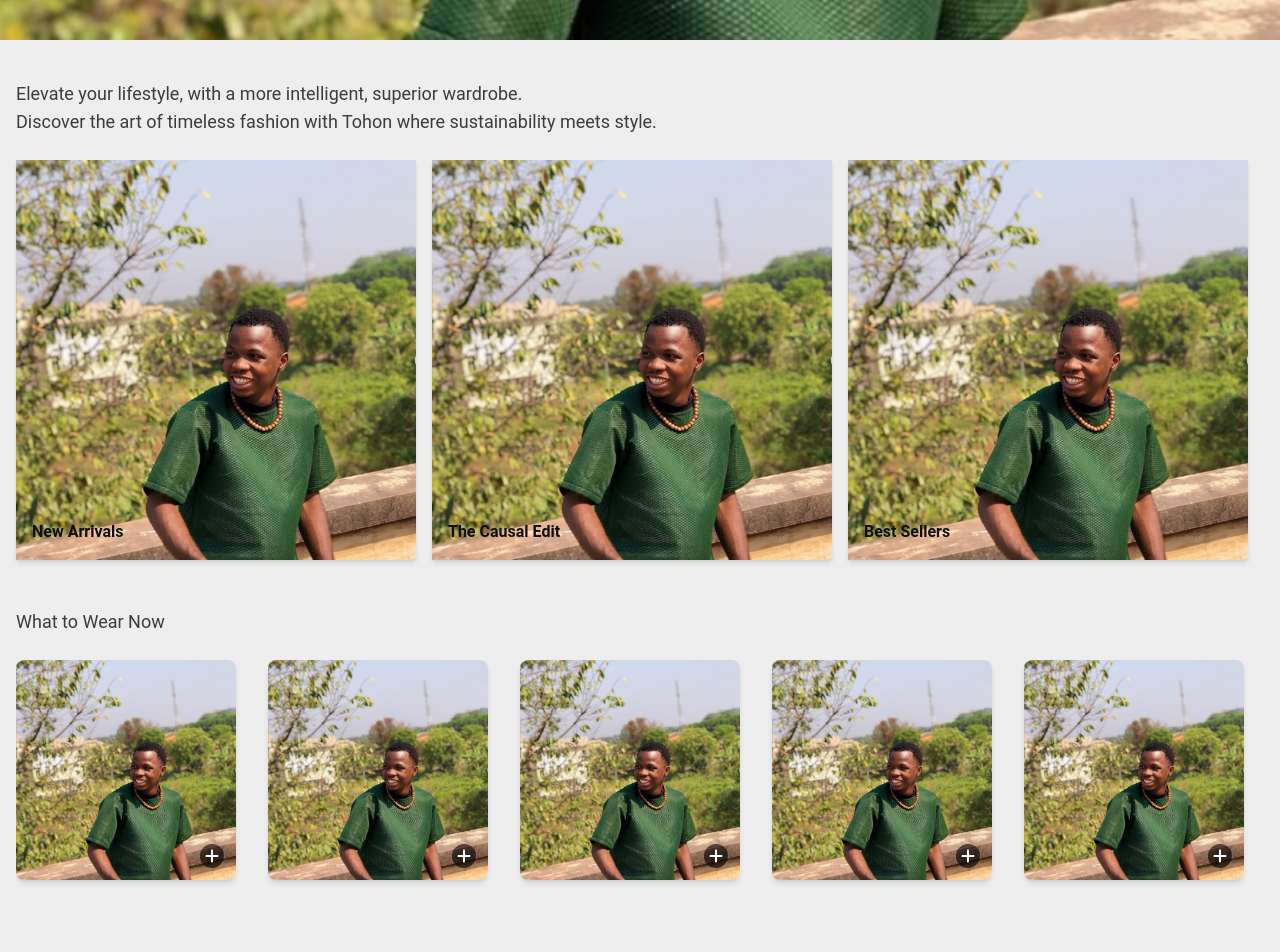
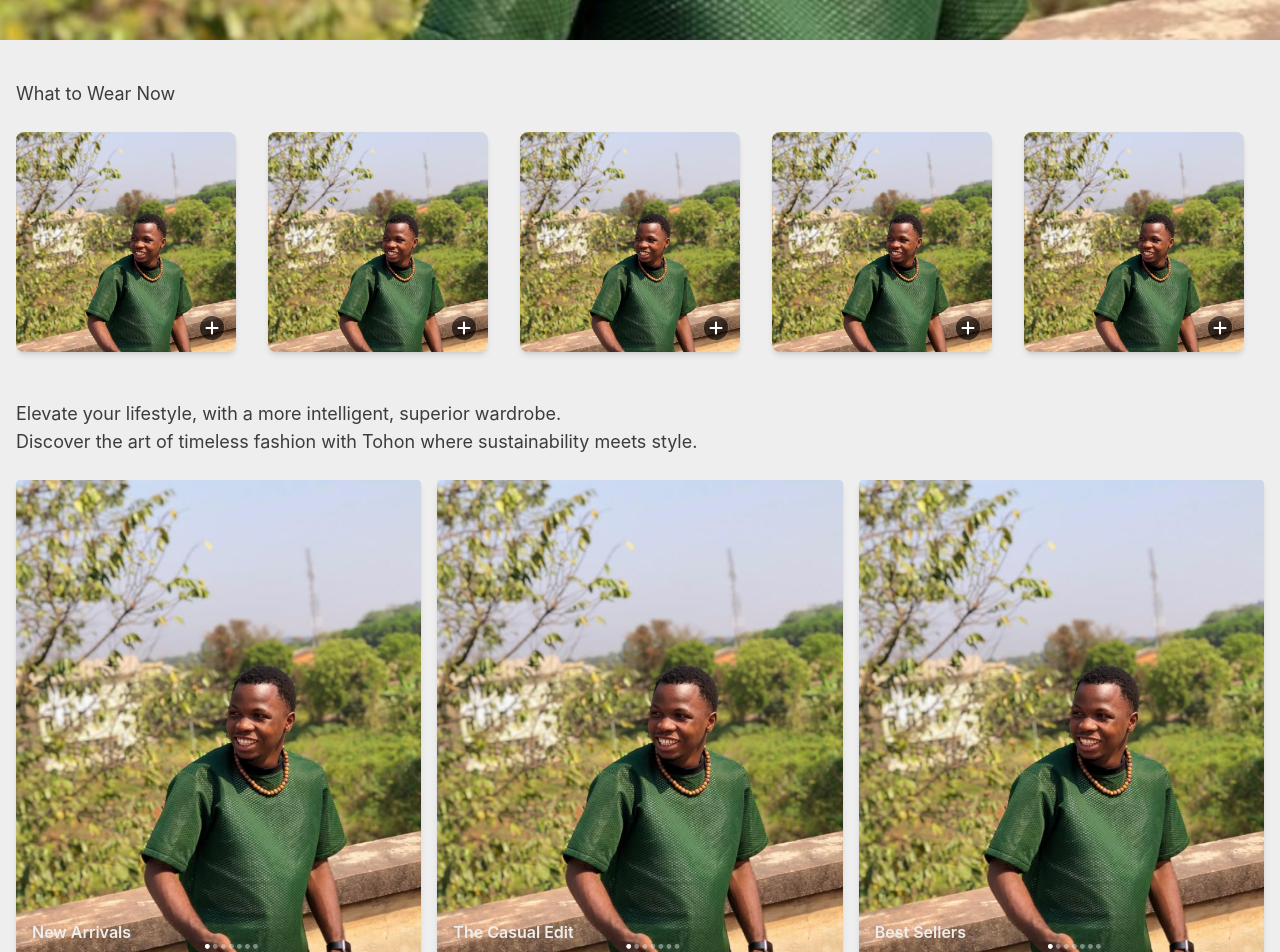
Before and after one commit to Micheal-18/Tohon, a React (Vite) app: page / in a window 1280 px wide. Shown: the part 760-1712 px from the top of the page. Built offline with nearby package versions, Linux system fonts and the light colour scheme.

Commit message:
Update Footer and Home components with new styles and layout adjustments

```diff
--- a/src/components/Footer.jsx
+++ b/src/components/Footer.jsx
@@ -4,7 +4,7 @@ import { RiTwitterXFill } from 'react-icons/ri'
 
 const Footer = () => {
     return (
-        <footer className="relative w-full bg-(--primary) dark:bg-(--primary) text-(--secondary) dark:text-(--secondary) py-8 px-6">
+        <footer className="relative w-full bg-(--footer) dark:bg-(--footer) text-(--secondary) dark:text-(--secondary) py-8 px-6">
 
             <div className="grid grid-cols-1 lg:grid-cols-2 gap-12 max-w-6xl mx-auto py-10 pt-18">
 
--- a/src/index.css
+++ b/src/index.css
@@ -5,13 +5,16 @@
   --secondary: #0f0f0f;
   --brandMoon: #fbbf24;
   --dropdownh1: rgb(59, 60, 61);
+  --footer: #bbb8b8;
 }
 
 html, body {
   margin: 0;
   padding: 0;
   width: 100%;
-  font-family: 'Roboto', sans-serif;
+  font-family: -apple-system, BlinkMacSystemFont, 'Segoe UI', Roboto,
+  Helvetica, Arial, sans-serif;
+
   background-color: var(--primary);
   color: var(--secondary);
 }
@@ -21,6 +24,7 @@ html, body {
   --secondary: #eeeeee;
   --brandMoon: #374151;
   --dropdownh1: rgb(197, 193, 193);
+  --footer: #3a3a3a;
 }
 
 
--- a/src/page/Home.jsx
+++ b/src/page/Home.jsx
@@ -1,8 +1,30 @@
 import React from 'react'
 import shot from '../assets/shot.jpeg'
 import { FaPlus } from 'react-icons/fa6'
+import { FaInstagram } from 'react-icons/fa'
 
 const Home = () => {
+  const data = [
+    { id: 1, img: shot, title: 'New Arrivals' },
+    { id: 2, img: shot, title: 'The Casual Edit' },
+    { id: 3, img: shot, title: 'Best Sellers' },
+  ];
+
+  const insta = [
+    { id: 1, img: shot },
+    { id: 2, img: shot },
+    { id: 3, img: shot },
+    { id: 4, img: shot },
+    { id: 5, img: shot },
+  ];
+
+  const wear = [
+    { id: 1, img: shot, icon: FaPlus },
+    { id: 2, img: shot, icon: FaPlus },
+    { id: 3, img: shot, icon: FaPlus },
+    { id: 4, img: shot, icon: FaPlus },
+    { id: 5, img: shot, icon: FaPlus },
+  ]
   return (
     <section className='w-full flex flex-col justify-center items-center bg-(--primary) dark:bg-(--primary) '>
       <div className='relative flex flex-col  min-h-screen w-full items-center justify-center'>
@@ -13,127 +35,133 @@ const Home = () => {
           <div className='lg:text-4xl text-2xl text-left font-bold mb-4 drop-shadow-lg'>
             <h1 className='lg:max-w-md max-w-60 '>Elevate Your Style Timeless Fashion, Sustainable Choices</h1>
           </div>
-          <button className='p-2 w-1/2 flex items-center justify-center bg-(--primary) dark:bg-(--primary) text-(--secondary) dark:text-(--secondary)'>Shop Now</button>
+          <button className='p-2 w-1/2 flex items-center justify-center bg-(--primary) dark:bg-(--primary) rounded text-(--secondary) dark:text-(--secondary)'>Shop Now</button>
         </div>
       </div>
-
-
-      <div className="w-full relative flex flex-col space-y-4 mt-10 px-4">
-
-        {/* HEADINGS */}
-
-          <h1 className="text-(--dropdownh1) dark:text-(--dropdownh1)  text-md lg:text-lg">
-            Elevate your lifestyle, with a more intelligent, superior wardrobe.
-            <br />Discover the art of timeless fashion with Tohon where sustainability meets style.
-          </h1>
-
-
-        {/* HORIZONTAL SCROLL */}
-        <div className="flex flex-col lg:flex-row gap-4 text-md text-(--secondary) dark:text-(--secondary) font-semibold py-2">
-
-          {/* CARD 1 */}
-          <div className="relative shrink-0">
-            <img
-              src={shot}
-              alt="feature1"
-              className="w-100 h-100 object-cover  shadow-md hover:shadow-xl transition-shadow duration-300"
-            />
-            <div className="absolute left-3 bottom-3  p-1 ">
-              New Arrivals
-            </div>
-          </div>
-
-          {/* CARD 2 */}
-          <div className="relative shrink-0">
-            <img
-              src={shot}
-              alt="feature2"
-              className="w-100 h-100 object-cover  shadow-md hover:shadow-xl transition-shadow duration-300"
-            />
-            <div className="absolute left-3 bottom-3   p-1 ">
-              The Causal Edit
-            </div>
-          </div>
-
-          {/* CARD 3 */}
-          <div className="relative shrink-0">
-            <img
-              src={shot}
-              alt="feature3"
-              className="w-100 h-100 object-cover  shadow-md hover:shadow-xl transition-shadow duration-300"
-            />
-            <div className="absolute left-3 bottom-3  p-1 ">
-              Best Sellers
-            </div>
-          </div>
-
-        </div>
-      </div>
-
-      <div className="w-full relative flex flex-col space-y-4 mt-10 px-4">
+      <div className="w-full relative lg:flex hidden flex-col space-y-4 mt-10 px-4">
         <h1 className="text-(--dropdownh1) dark:text-(--dropdownh1)  text-md lg:text-lg">What to Wear Now</h1>
 
         <div className="flex gap-8 lg:overflow-hidden overflow-x-auto scrollbar-hide py-2">
           {/* CARD 1 */}
-          <div className="relative shrink-0">
+          {wear.map((item) => (
+            <div key={item.id} className="relative shrink-0">
               <img
-              src={shot}
-              alt="feature1"
+                src={item.img}
+                alt={`feature${item.id}`}
                 className="w-55 h-55 object-cover rounded-lg shadow-md hover:shadow-xl transition-shadow duration-300"
               />
               <div className="absolute right-3 bottom-3 bg-black/60 text-white p-1 rounded-full">
                 <FaPlus />
               </div>
             </div>
+          ))}
 
-          {/* CARD 2 */}
-          <div className="relative shrink-0">
+
+
+        </div>
+
+      </div>
+      <div className="w-full relative flex flex-col space-y-4 mt-10 px-4">
+        {/* HEADINGS */}
+        <h1 className="text-(--dropdownh1) dark:text-(--dropdownh1)  text-md lg:text-lg">
+          Elevate your lifestyle, with a more intelligent, superior wardrobe.
+          <br />Discover the art of timeless fashion with Tohon where sustainability meets style.
+        </h1>
+
+        {/* HORIZONTAL SCROLL */}
+        <div className="flex flex-col lg:flex-row justify-center items-center gap-4 text-md text-(--primary) dark:text-(--primary) font-semibold py-2">
+
+          {/* CARD 1 */}
+          {data.map((item) => (
+            <div key={item.id} className="relative flex-1 ">
               <img
-              src={shot}
-              alt="feature2"
+                src={item.img}
+                alt={item.title}
+                className="w-150 lg:h-120 object-cover rounded shadow-md hover:shadow-xl transition-shadow duration-300"
+              />
+              <div className="absolute left-3 bottom-3   p-1 ">
+                {item.title}
+              </div>
+            </div>
+          ))}
+
+        </div>
+      </div>
+
+      <div className="w-full relative lg:hidden flex flex-col space-y-4 mt-10 px-4">
+        <h1 className="text-(--dropdownh1) dark:text-(--dropdownh1)  text-md lg:text-lg">What to Wear Now</h1>
+
+        <div className="flex gap-8 lg:overflow-hidden overflow-x-auto scrollbar-hide py-2">
+          {/* CARD 1 */}
+          {wear.map((item) => (
+            <div key={item.id} className="relative shrink-0">
+              <img
+                src={item.img}
+                alt={`feature${item.id}`}
                 className="w-55 h-55 object-cover rounded-lg shadow-md hover:shadow-xl transition-shadow duration-300"
               />
               <div className="absolute right-3 bottom-3 bg-black/60 text-white p-1 rounded-full">
                 <FaPlus />
               </div>
             </div>
+          ))}
+        </div>
 
-          {/* CARD 3 */}
+      </div>
+
+      <div className="w-full relative flex flex-col space-y-4 mt-10 px-4">
+        <div className="flex flex-col justify-center items-center lg:flex-row gap-4 text-md text-(--primary) dark:text-(--primary) font-semibold py-2">
           <div className="relative shrink-0">
             <img
               src={shot}
               alt="feature3"
-              className="w-55 h-55 object-cover rounded-lg shadow-md hover:shadow-xl transition-shadow duration-300"
+              className="w-150 h-150 object-cover rounded  shadow-md hover:shadow-xl transition-shadow duration-300"
             />
-            <div className="absolute right-3 bottom-3 bg-black/60 text-white p-1 rounded-full">
-              <FaPlus />
+            <div className="absolute left-3 bottom-3 text-2xl  p-1 ">
+              Best Sellers
             </div>
           </div>
-          {/* CARD 4 */}
+
           <div className="relative shrink-0">
             <img
               src={shot}
               alt="feature3"
-              className="w-55 h-55 object-cover rounded-lg shadow-md hover:shadow-xl transition-shadow duration-300"
+              className="w-150 h-150 object-cover rounded  shadow-md hover:shadow-xl transition-shadow duration-300"
             />
-            <div className="absolute right-3 bottom-3 bg-black/60 text-white p-1 rounded-full">
-              <FaPlus />
+            <div className="absolute left-3 bottom-3 text-2xl  p-1 ">
+              Best Sellers
             </div>
           </div>
-          {/* CARD 5 */}
-          <div className="relative shrink-0">
-            <img
-              src={shot}
-              alt="feature3"
-              className="w-55 h-55 object-cover rounded-lg shadow-md hover:shadow-xl transition-shadow duration-300"
-            />
-            <div className="absolute right-3 bottom-3 bg-black/60 text-white p-1 rounded-full">
-              <FaPlus />
         </div>
       </div>
 
+      <div className='w-full relative flex flex-col  '>
+        <div className='flex flex-col items-center justify-center bg-(--footer) dark:bg-(--footer) space-x-8 text-lg mt-10 py-20 px-4 lg:px-20 text-center gap-6'>
+          <h1 className='text-2xl text-(--secondary) dark:text-(--secondary) '>The Art of Fewer, Better Choices</h1>
+
+          <p className='text-(--secondary) dark:text-(--secondary) max-w-2xl text-center'>
+            At Tohon, we believe in the power of thoughtful fashion. Our curated collections are designed to help you build a wardrobe that reflects your values and style. By choosing quality over quantity, you contribute to a more sustainable future while enjoying timeless pieces that elevate your everyday look.
+          </p>
+        </div>
       </div>
 
+      <div className='w-full relative flex flex-col space-y-8 mt-10 py-10 px-4'>
+        <h1 className="text-(--dropdownh1) dark:text-(--dropdownh1) text-center  text-md lg:text-lg">Shop Instagram</h1>
+        <div className="flex gap-8 lg:overflow-hidden overflow-x-auto scrollbar-hide py-2">
+
+          {insta.map((item) => (
+            <div key={item.id} className="relative shrink-0 group">
+              <img
+                src={item.img}
+                alt={`insta${item.id}`}
+                className="w-50 h-50 lg:w-55 lg:h-55  object-cover  shadow-md hover:shadow-xl transition-shadow duration-300 group"
+              />
+              <div className="absolute top-0 left-0 w-full h-full bg-black/30 opacity-0 group-hover:opacity-100 flex items-center justify-center transition-opacity duration-300">
+                <FaInstagram className="text-white text-3xl" />
+              </div>
+            </div>
+          ))}
+        </div>
       </div>
 
     </section>
```
Lines whose indentation alone changed are shown as unchanged.
